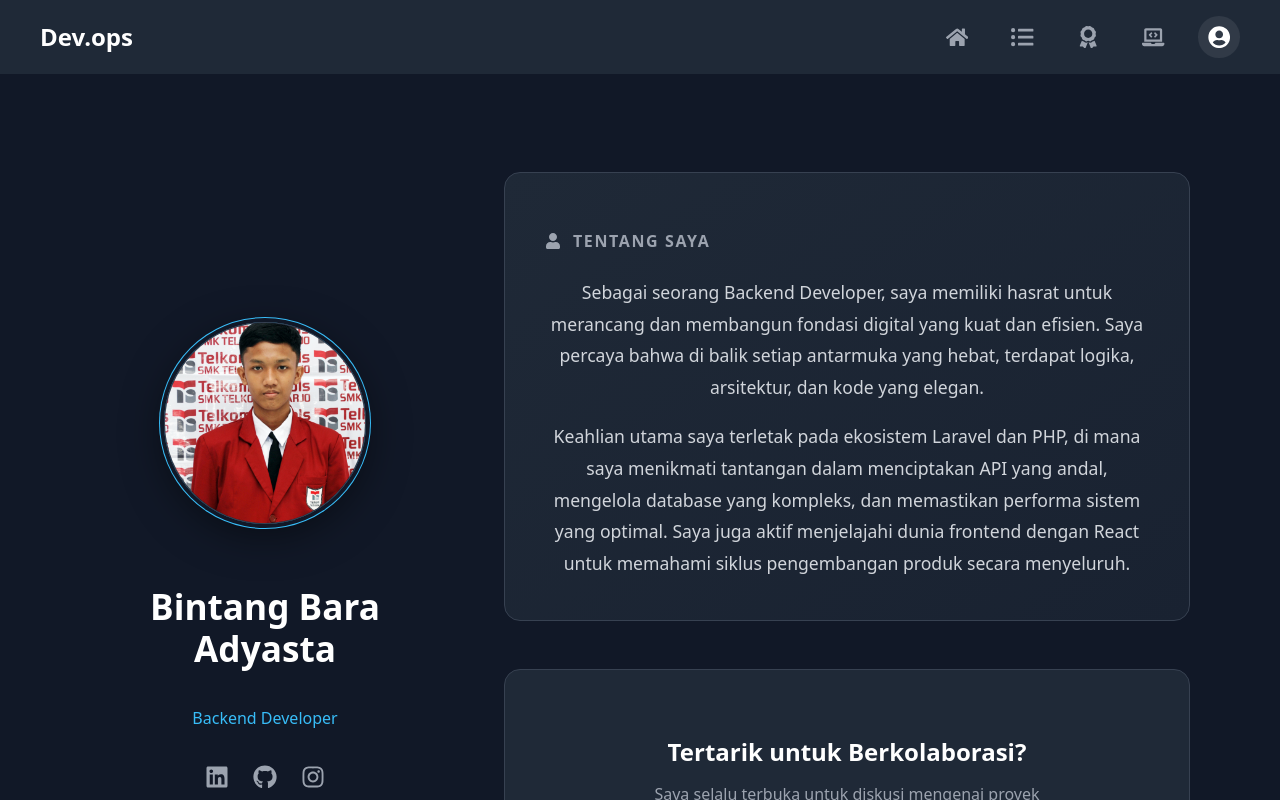
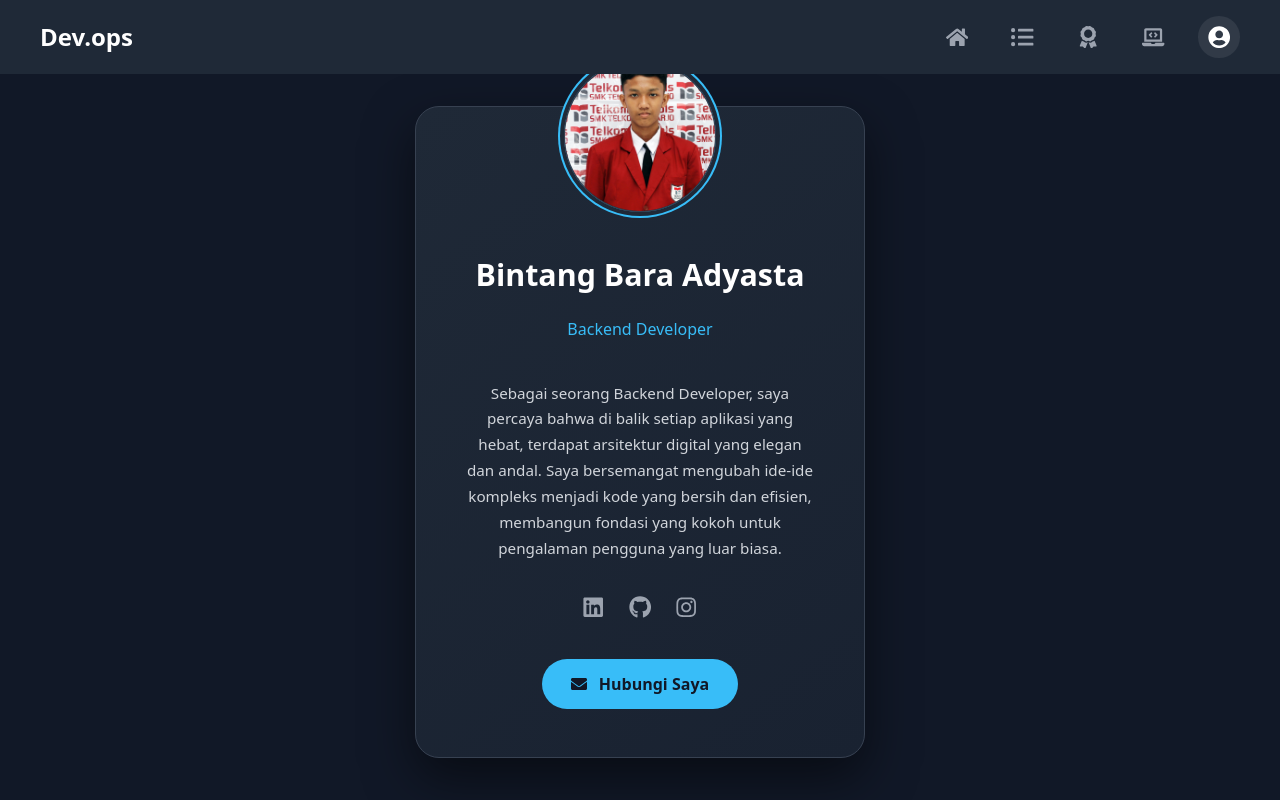
Before and after one commit to barastrong/Portofolio, a React (Vite) app: page /profile in a window 1280 px wide. Shown: the top 800 px of the page. Built offline with nearby package versions, Linux system fonts and the light colour scheme.

Commit message:
improve home & profile design

```diff
--- a/src/css/Home.css
+++ b/src/css/Home.css
@@ -4,204 +4,209 @@ body {
 }
 
 .page-section {
-  padding: 6rem 2rem;
+  padding: 4rem 1.5rem;
   max-width: 1200px;
   margin: 0 auto;
 }
 
 .section-title {
-  font-size: 3rem;
+  font-size: clamp(2rem, 6vw, 2.8rem);
   font-weight: 700;
   text-align: center;
-  margin-bottom: 4rem;
+  margin-bottom: 3rem;
   color: #ffffff;
 }
 
 .section-title span {
   color: #38bdf8;
-  text-shadow: 0 0 10px rgba(56, 189, 248, 0.5);
+  text-shadow: 0 0 10px rgba(56, 189, 248, 0.3);
 }
 
 .hero-container {
   display: flex;
+  flex-direction: column-reverse;
   align-items: center;
-  justify-content: center;
-  min-height: 60vh;
-  gap: 4rem;
-  padding-top: 60px;
+  gap: 3rem;
+  padding-top: 100px;
+  text-align: center;
 }
 
-.hero-content {
-  flex-basis: 55%;
-  display: flex;
-  flex-direction: column;
-  align-items: center;
-  text-align: center;
-}
 .hero-content h1 {
-  font-size: clamp(2.5rem, 5vw, 4rem);
+  font-size: clamp(2.2rem, 7vw, 3.5rem);
   font-weight: 800;
-  margin-bottom: 0.5rem;
   line-height: 1.1;
   color: #ffffff;
 }
+
 .hero-content h2 {
-  font-size: clamp(1.5rem, 3vw, 2.2rem);
+  font-size: clamp(1.2rem, 4vw, 1.8rem);
   font-weight: 500;
-  margin-bottom: 1.5rem;
+  margin: 0.5rem 0 1.5rem 0;
   color: #38bdf8;
 }
+
 .hero-content p {
-  font-size: 1.1rem;
+  font-size: 1rem;
   line-height: 1.7;
   color: #d1d5db;
-  max-width: 600px;
+  max-width: 550px;
+  margin-left: auto;
+  margin-right: auto;
 }
+
 .hero-buttons {
-  margin-top: 2.5rem;
+  margin-top: 2rem;
   display: flex;
+  flex-wrap: wrap;
+  justify-content: center;
   gap: 1rem;
-  justify-content: center;
 }
+
 .btn {
-  padding: 0.8rem 1.8rem;
+  padding: 0.8rem 1.6rem;
   border-radius: 8px;
   text-decoration: none;
   font-weight: 600;
-  transition: all 0.3s cubic-bezier(0.25, 0.8, 0.25, 1);
+  transition: all 0.3s ease;
   border: 2px solid transparent;
   display: inline-flex;
   align-items: center;
   justify-content: center;
   gap: 0.5rem;
 }
+
 .btn-primary {
   background-color: #38bdf8;
   color: #111827;
-  box-shadow: 0 4px 15px rgba(56, 189, 248, 0.2);
 }
+
 .btn-primary:hover {
-  background-color: #0ea5e9;
-  transform: translateY(-4px);
-  box-shadow: 0 8px 20px rgba(56, 189, 248, 0.3);
+  background-color: #7dd3fc;
+  transform: translateY(-3px);
+  box-shadow: 0 6px 15px rgba(56, 189, 248, 0.2);
 }
+
 .btn-secondary {
-  background-color: transparent;
-  color: #ffffff;
+  background-color: #1f2937;
+  color: #e5e7eb;
   border-color: #374151;
 }
+
 .btn-secondary:hover {
-  background-color: #1f2937;
-  border-color: #9ca3af;
-  transform: translateY(-2px);
+  background-color: #374151;
+  border-color: #38bdf8;
 }
+
 .hero-image-wrapper {
-  flex-basis: 40%;
   display: flex;
   justify-content: center;
   align-items: center;
 }
+
 .hero-image {
-  width: clamp(250px, 100%, 380px);
-  height: clamp(250px, 100%, 380px);
+  width: clamp(200px, 50vw, 280px);
+  height: clamp(200px, 50vw, 280px);
   aspect-ratio: 1 / 1;
   border-radius: 50%;
   object-fit: cover;
-  border: 5px solid rgba(56, 189, 248, 0.2);
-  box-shadow: 0 0 60px rgba(56, 189, 248, 0.4);
+  border: 5px solid #1f2937;
+  box-shadow: 0 0 40px rgba(56, 189, 248, 0.3);
 }
 
 .skills-grid {
-  display: flex;
-  flex-wrap: wrap;
-  justify-content: center;
-  gap: 2rem;
+  display: grid;
+  grid-template-columns: repeat(2, 1fr);
+  gap: 1rem;
   max-width: 900px;
   margin: 0 auto;
 }
+
 .skill-card {
   background-color: #1f2937;
   border-radius: 12px;
   padding: 1.5rem;
   text-align: center;
-  transition: transform 0.3s ease, box-shadow 0.3s ease;
-  width: 150px;
+  transition: transform 0.3s ease, border-color 0.3s ease;
   border: 1px solid #374151;
 }
+
 .skill-card:hover {
-  transform: translateY(-10px);
-  box-shadow: 0 10px 20px rgba(0, 0, 0, 0.2);
+  transform: translateY(-8px);
   border-color: #38bdf8;
 }
+
 .skill-card svg {
-  font-size: 3.5rem;
+  font-size: 3rem;
   margin-bottom: 1rem;
 }
+
 .skill-card h3 {
-  font-size: 1rem;
+  font-size: 0.9rem;
   font-weight: 500;
   color: #e5e7eb;
 }
 
 .projects-grid {
   display: grid;
-  grid-template-columns: repeat(auto-fit, minmax(340px, 1fr));
+  grid-template-columns: 1fr;
   gap: 2.5rem;
-}
-.project-card {
-  background: #1f2937;
-  border-radius: 12px;
-  overflow: hidden;
-  transition: transform 0.3s ease, box-shadow 0.3s ease;
-  display: flex;
-  flex-direction: column;
-}
-.project-card:hover {
-  transform: translateY(-10px);
-  box-shadow: 0 20px 40px rgba(0, 0, 0, 0.3);
-}
-.project-card img {
-  width: 100%;
-  height: 220px;
-  object-fit: cover;
-  border-bottom: 2px solid #38bdf8;
-}
-.project-content {
-  padding: 1.5rem;
-  flex-grow: 1;
-  display: flex;
-  flex-direction: column;
-}
-.project-content h3 {
-  font-size: 1.5rem;
-  margin-bottom: 0.5rem;
-  color: #ffffff;
-}
-.project-content p {
-  color: #d1d5db;
-  margin-bottom: 1.5rem;
-  line-height: 1.6;
-  flex-grow: 1;
-}
-.project-links {
-  display: flex;
-  gap: 1rem;
-  margin-top: auto;
 }
 
 .view-all-projects {
   text-align: center;
-  margin-top: 4rem;
+  margin-top: 3rem;
 }
 
-@media (max-width: 992px) {
-  .hero-container {
-    flex-direction: column-reverse;
-    min-height: auto;
-    padding-top: 120px;
-    gap: 3rem;
-  }
-  .skill-card {
-    width: 120px;
+@media (min-width: 500px) {
+  .skills-grid {
+    grid-template-columns: repeat(4, 1fr);
   }
 }
+
+@media (min-width: 768px) {
+  .page-section {
+    padding: 5rem 2rem;
+  }
+  .projects-grid {
+    grid-template-columns: repeat(2, 1fr);
+  }
+  .skill-card h3 {
+    font-size: 1rem;
+  }
+}
+
+@media (min-width: 992px) {
+  .page-section {
+    padding: 6rem 2rem;
+  }
+
+  .hero-container {
+    flex-direction: row;
+    justify-content: space-between;
+    min-height: 70vh;
+    text-align: left;
+    gap: 4rem;
+  }
+
+  .hero-content {
+    align-items: flex-start;
+  }
+
+  .hero-content p {
+    margin-left: 0;
+    margin-right: 0;
+  }
+
+  .hero-buttons {
+    justify-content: flex-start;
+  }
+
+  .hero-image {
+    width: clamp(300px, 30vw, 380px);
+    height: clamp(300px, 30vw, 380px);
+  }
+
+  .projects-grid {
+    grid-template-columns: repeat(auto-fit, minmax(340px, 1fr));
+  }
+}
--- a/src/css/Profile.css
+++ b/src/css/Profile.css
@@ -1,60 +1,57 @@
 .profile-page-wrapper {
   background: #111827;
   color: #e5e7eb;
+  min-height: 100vh;
+  box-sizing: border-box;
+  display: flex;
+  align-items: center;
+  justify-content: center;
+  padding: 2rem 1rem;
 }
 
 .profile-container {
-  max-width: 1100px;
+  width: 100%;
+  max-width: 450px;
   margin: 0 auto;
-  padding: 140px 2rem 8rem;
 }
 
-.profile-grid {
-  display: grid;
-  grid-template-columns: 1fr;
-  align-items: center;
-  gap: 4rem;
-}
-
-@media (min-width: 900px) {
-  .profile-grid {
-    grid-template-columns: 350px 1fr;
-  }
-}
-
-.profile-sidebar {
+.profile-card {
+  background: linear-gradient(145deg, #1f2937, #192231);
+  border-radius: 24px;
+  border: 1px solid #374151;
+  padding: 3rem;
+  text-align: center;
   display: flex;
   flex-direction: column;
   align-items: center;
-  text-align: center;
+  box-shadow: 0 20px 50px rgba(0, 0, 0, 0.5);
+  position: relative;
+  overflow: visible;
+  transition: transform 0.4s ease;
 }
 
 .profile-image-wrapper {
-  width: 200px;
-  height: 200px;
+  width: 150px;
+  height: 150px;
   border-radius: 50%;
-  overflow: hidden;
-  margin-bottom: 2rem;
+  margin-top: -95px;
+  margin-bottom: 1.5rem;
   border: 1px solid #374151;
+  flex-shrink: 0;
   box-shadow:
-    0 0 0 4px #111827,
-    0 0 0 5px #38bdf8,
-    0 10px 40px rgba(0, 0, 0, 0.5);
-  transition: transform 0.4s ease;
-}
-
-.profile-image-wrapper:hover {
-  transform: scale(1.05);
+    0 0 0 4px #1f2937,
+    0 0 0 6px #38bdf8;
 }
 
 .profile-image {
   width: 100%;
   height: 100%;
   object-fit: cover;
+  border-radius: 50%;
 }
 
 .profile-name {
-  font-size: 2.2rem;
+  font-size: 1.9rem;
   font-weight: 700;
   color: #ffffff;
   line-height: 1.2;
@@ -64,82 +61,75 @@
   font-size: 1rem;
   font-weight: 500;
   color: #38bdf8;
-  margin-top: 0.5rem;
+  margin-top: 0.25rem;
+  margin-bottom: 1.5rem;
+}
+
+.about-me-text {
+  font-size: 0.95rem;
+  line-height: 1.7;
+  color: #d1d5db;
   margin-bottom: 2rem;
 }
 
 .profile-social-links {
   display: flex;
   gap: 1.5rem;
+  margin-bottom: 2rem;
 }
 
 .profile-social-links a {
   color: #9ca3af;
-  font-size: 1.5rem;
+  font-size: 1.4rem;
   transition: color 0.3s, transform 0.3s;
 }
 
 .profile-social-links a:hover {
-  color: #ffffff;
+  color: #38bdf8;
   transform: translateY(-4px);
 }
 
-.profile-main-content {
-  display: flex;
-  flex-direction: column;
-  gap: 3rem;
+.profile-cta-btn {
+  display: inline-flex;
+  align-items: center;
+  gap: 0.75rem;
+  background-color: #38bdf8;
+  color: #111827;
+  font-weight: 600;
+  padding: 0.8rem 1.8rem;
+  border-radius: 50px;
+  text-decoration: none;
+  transition: background-color 0.3s, transform 0.3s, box-shadow 0.3s;
 }
 
-.about-me-section {
-  background: linear-gradient(145deg, #1f2937, #192231);
-  padding: 2.5rem;
-  border-radius: 16px;
-  border: 1px solid #374151;
+.profile-cta-btn:hover {
+  background-color: #7dd3fc;
+  transform: translateY(-3px);
+  box-shadow: 0 4px 15px rgba(56, 189, 248, 0.3);
 }
 
-.about-me-title {
-  font-size: 1rem;
-  font-weight: 600;
-  color: #9ca3af;
-  text-transform: uppercase;
-  letter-spacing: 0.1em;
-  margin-bottom: 1.5rem;
-  display: flex;
-  align-items: center;
-  gap: 0.75rem;
+@media (max-width: 600px) {
+  .profile-page-wrapper {
+    align-items: flex-start;
+    padding-top: 100px;
+    padding-bottom: 50px;
+  }
+
+  .profile-card {
+    padding: 2.5rem 1.5rem;
+  }
+
+  .profile-image-wrapper {
+    width: 130px;
+    height: 130px;
+    margin-top: -85px;
+  }
+
+  .profile-name {
+    font-size: 1.7rem;
+  }
+
+  .about-me-text {
+    font-size: 0.9rem;
+  }
 }
-
-.about-me-text {
-  font-size: 1.1rem;
-  line-height: 1.8;
-  color: #d1d5db;
-}
-
-.about-me-text p {
-  margin-bottom: 1em;
-}
-
-.about-me-text p:last-child {
-  margin-bottom: 0;
-}
-
-.profile-cta {
-  background: #1f2937;
-  padding: 2.5rem;
-  border-radius: 16px;
-  text-align: center;
-  border: 1px solid #374151;
-}
-
-.profile-cta h3 {
-  font-size: 1.5rem;
-  font-weight: 700;
-  color: #ffffff;
-  margin-bottom: 0.75rem;
-}
-
-.profile-cta p {
-  color: #9ca3af;
-  max-width: 400px;
-  margin: 0 auto 1.5rem auto;
-}
--- a/src/pages/Home.tsx
+++ b/src/pages/Home.tsx
@@ -6,7 +6,6 @@ import { FaReact, FaLaravel } from 'react-icons/fa';
 import ProfileImage from '../assets/Profile.jpg';
 import { SiMysql } from 'react-icons/si';
 
-// Impor data dan komponen yang dibutuhkan
 import projectsData from '../data/projectData';
 import certificateData from '../data/certificateData';
 import ProjectCard from '../components/ProjectCard';
--- a/src/pages/Profile.tsx
+++ b/src/pages/Profile.tsx
@@ -1,53 +1,62 @@
 import React from 'react';
 import { motion } from 'framer-motion';
-import { FaLinkedin, FaInstagram, FaGithub, FaUser, FaEnvelope } from 'react-icons/fa';
+import { FaLinkedin, FaInstagram, FaGithub, FaEnvelope } from 'react-icons/fa';
 import ProfileImage from '../assets/Profile.jpg';
 import '../css/Profile.css';
 
-const containerVariants = {
-  hidden: { opacity: 0 },
+const cardContainerVariants = {
+  hidden: { opacity: 0, scale: 0.9 },
   visible: {
     opacity: 1,
-    transition: { staggerChildren: 0.2, delayChildren: 0.2 },
+    scale: 1,
+    transition: {
+      duration: 0.5,
+      ease: [0.22, 1, 0.36, 1],
+      staggerChildren: 0.1,
+      delayChildren: 0.2,
+    },
   },
 } as const;
 
 const itemVariants = {
-  hidden: { opacity: 0, x: -30 },
+  hidden: { y: 20, opacity: 0 },
   visible: {
+    y: 0,
     opacity: 1,
-    x: 0,
-    transition: { duration: 0.8, ease: [0.22, 1, 0.36, 1] },
+    transition: {
+      duration: 0.5,
+      ease: [0.22, 1, 0.36, 1],
+    },
   },
 } as const;
-
-const mainContentVariants = {
-  hidden: { opacity: 0, y: 30 },
-  visible: {
-    opacity: 1,
-    y: 0,
-    transition: { duration: 0.8, ease: [0.22, 1, 0.36, 1] },
-  },
-} as const;
-
 
 const Profile: React.FC = () => {
   return (
     <div className="profile-page-wrapper">
+      <div className="profile-container">
         <motion.div
-        className="profile-container"
-        variants={containerVariants}
+          className="profile-card"
+          variants={cardContainerVariants}
           initial="hidden"
           animate="visible"
         >
-        <div className="profile-grid">
-          <motion.aside className="profile-sidebar" variants={itemVariants}>
-            <div className="profile-image-wrapper">
+          <motion.div className="profile-image-wrapper" variants={itemVariants}>
             <img src={ProfileImage} alt="Bintang Bara Adyasta" className="profile-image" />
-            </div>
-            <h1 className="profile-name">Bintang Bara Adyasta</h1>
-            <h2 className="profile-title">Backend Developer</h2>
-            <div className="profile-social-links">
+          </motion.div>
+
+          <motion.h1 className="profile-name" variants={itemVariants}>
+            Bintang Bara Adyasta
+          </motion.h1>
+
+          <motion.h2 className="profile-title" variants={itemVariants}>
+            Backend Developer
+          </motion.h2>
+
+          <motion.p className="about-me-text" variants={itemVariants}>
+            Sebagai seorang Backend Developer, saya percaya bahwa di balik setiap aplikasi yang hebat, terdapat arsitektur digital yang elegan dan andal. Saya bersemangat mengubah ide-ide kompleks menjadi kode yang bersih dan efisien, membangun fondasi yang kokoh untuk pengalaman pengguna yang luar biasa.
+          </motion.p>
+
+          <motion.div className="profile-social-links" variants={itemVariants}>
             <a href="https://linkedin.com/in/bintang-bara-adyasta-348237322" target="_blank" rel="noopener noreferrer" aria-label="LinkedIn">
               <FaLinkedin />
             </a>
@@ -57,32 +66,15 @@ const Profile: React.FC = () => {
             <a href="https://www.instagram.com/bara_839_?utm_source=ig_web_button_share_sheet&igsh=ZDNlZDc0MzIxNw==" target="_blank" rel="noopener noreferrer" aria-label="Instagram">
               <FaInstagram />
             </a>
+          </motion.div>
+
+          <motion.div variants={itemVariants}>
+            <a href="mailto:bintangbara23@gmail.com" className="profile-cta-btn">
+              <FaEnvelope /> Hubungi Saya
+            </a>
+          </motion.div>
+        </motion.div>
       </div>
-          </motion.aside>
-
-          <motion.main className="profile-main-content" variants={mainContentVariants}>
-            <section className="about-me-section">
-              <h3 className="about-me-title"><FaUser /> Tentang Saya</h3>
-              <div className="about-me-text">
-                <p>
-                  Sebagai seorang Backend Developer, saya memiliki hasrat untuk merancang dan membangun fondasi digital yang kuat dan efisien. Saya percaya bahwa di balik setiap antarmuka yang hebat, terdapat logika, arsitektur, dan kode yang elegan.
-                </p>
-                <p>
-                  Keahlian utama saya terletak pada ekosistem Laravel dan PHP, di mana saya menikmati tantangan dalam menciptakan API yang andal, mengelola database yang kompleks, dan memastikan performa sistem yang optimal. Saya juga aktif menjelajahi dunia frontend dengan React untuk memahami siklus pengembangan produk secara menyeluruh.
-                </p>
-              </div>
-            </section>
-
-            <section className="profile-cta">
-              <h3>Tertarik untuk Berkolaborasi?</h3>
-              <p>Saya selalu terbuka untuk diskusi mengenai proyek baru atau peluang menarik.</p>
-              <a href="mailto:bintangbara23@gmail.com" className="btn btn-primary">
-                <FaEnvelope /> Kirim Email
-              </a>
-            </section>
-          </motion.main>
-        </div>
-      </motion.div>
     </div>
   );
 };
```
Lines whose indentation alone changed are shown as unchanged.
